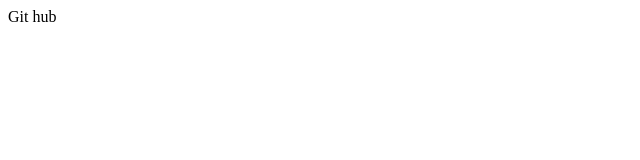
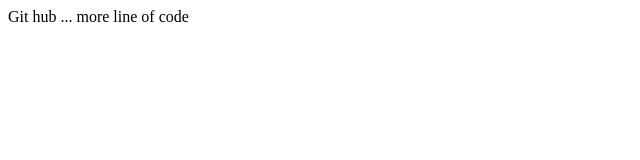
Before and after one commit to TrungVan/TestGitHub2, a plain HTML site: page WebContent/index.html in a window 1280 px wide. Shown: the whole page, without its empty margins (0-640 px from the left). Drawn offline with Linux system fonts and the light colour scheme.

Commit message:
add more code
index.html file

```diff
--- a/WebContent/index.html
+++ b/WebContent/index.html
@@ -6,5 +6,6 @@
 </head>
 <body>
 	Git hub
+	... more line of code
 </body>
 </html>
```
